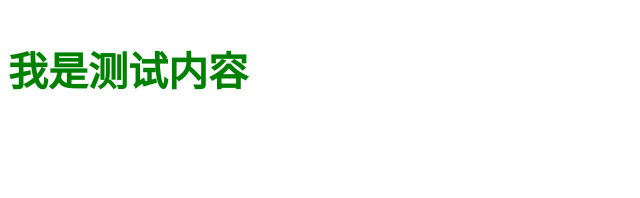
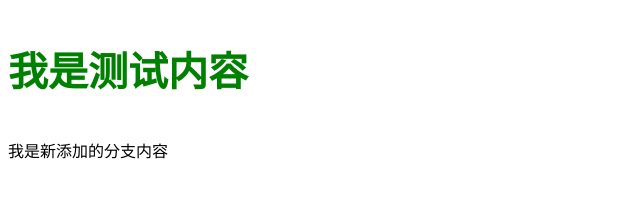
Before and after one commit to lxjstudy/1230, a plain HTML site: page project/index.html in a window 1280 px wide. Shown: the whole page, without its empty margins (0-640 px from the left). Drawn offline with Linux system fonts and the light colour scheme.

Commit message:
这是分支上的第一次提交

```diff
--- a/project/index.html
+++ b/project/index.html
@@ -7,5 +7,6 @@
 </head>
 <body>
     <h3>我是测试内容</h3>
+    <p>我是新添加的分支内容</p>
 </body>
 </html>
```
